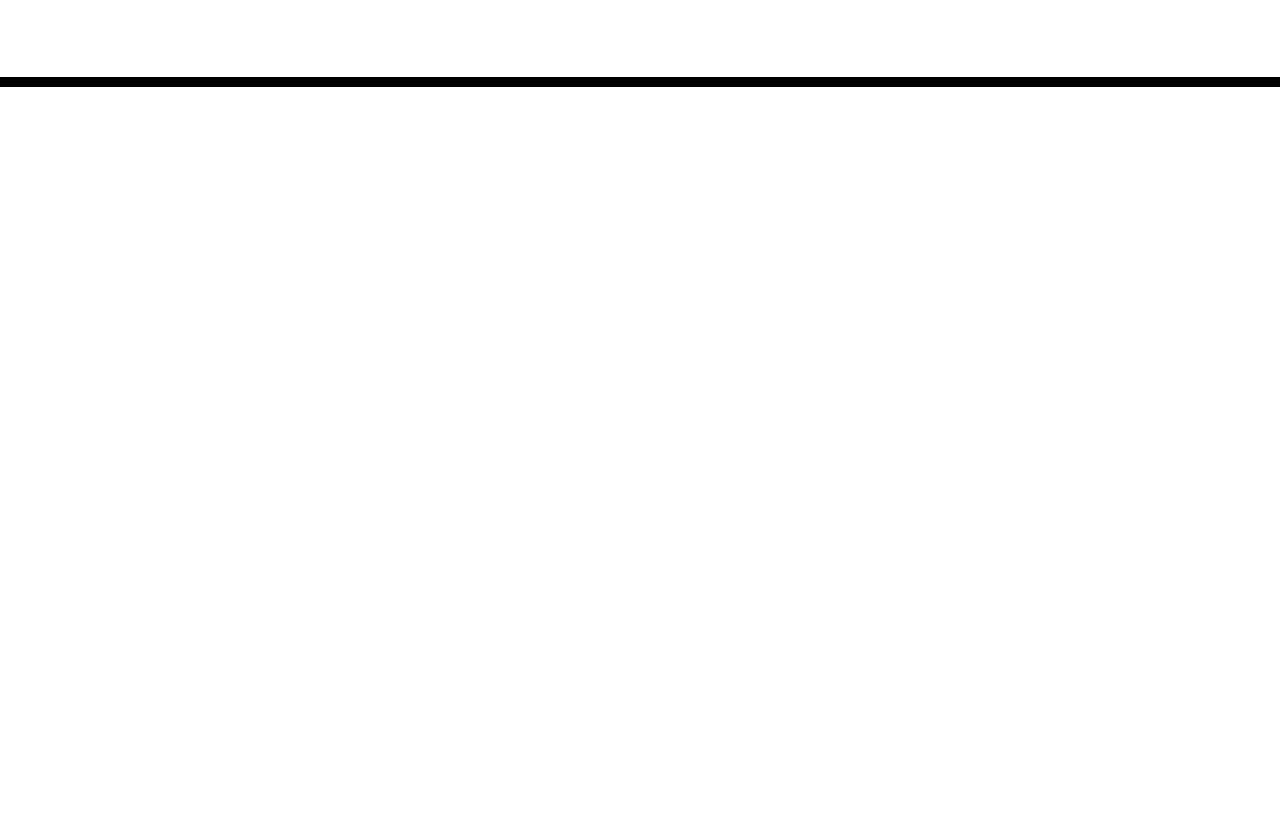
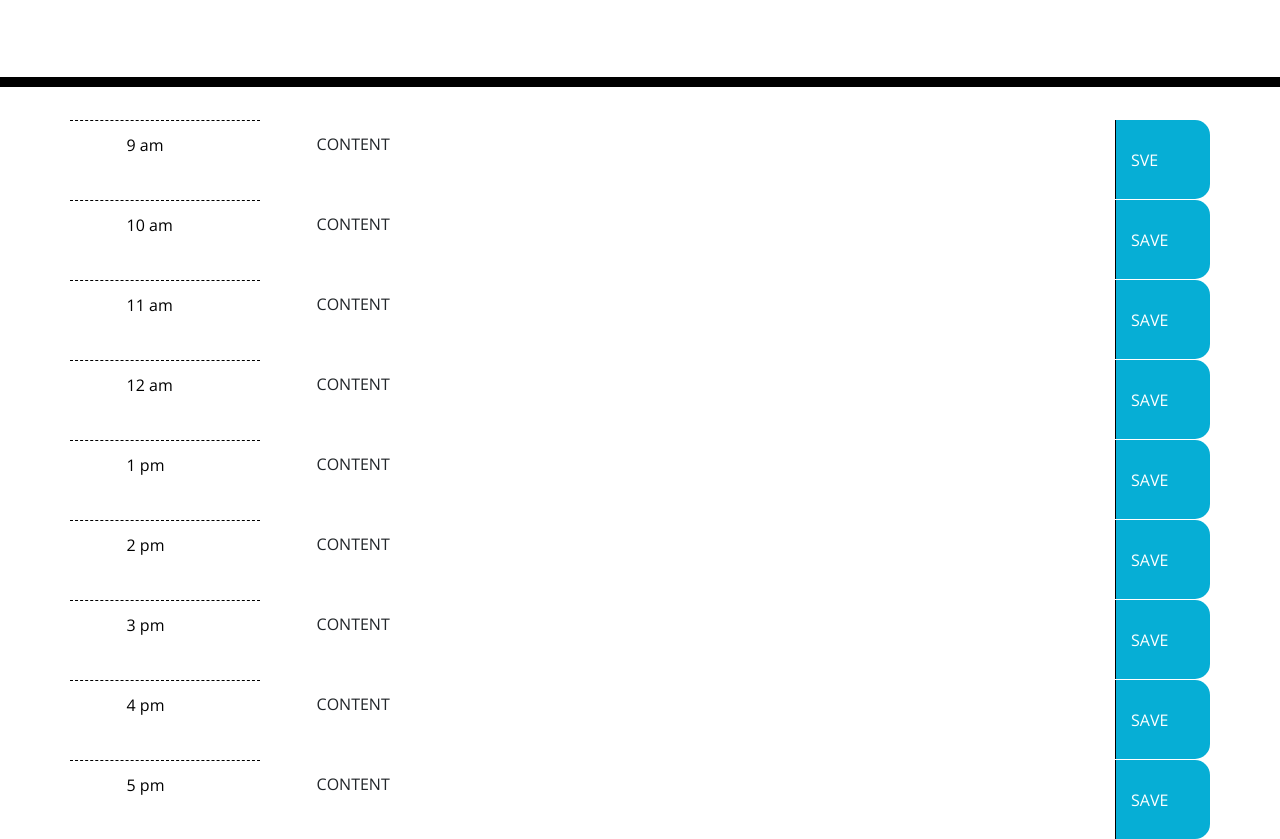
Before and after one commit to Kokkonut/Work-Day-Scheduler, a plain HTML site: page index.html in a window 1280 px wide. Shown: the part 181-1020 px from the top of the page. Before the commit the page ends 800 px from the top, so only its background shows below. Drawn offline with nearby package versions, Linux system fonts and the light colour scheme; files that its build step writes are made by us from their sources.

Commit message:
Completed grid for day planner, relevent css added to each col/row. Layout DOES NOT match demo yet

```diff
--- a/index.html
+++ b/index.html
@@ -18,7 +18,7 @@
       href="https://fonts.googleapis.com/css?family=Open+Sans&display=swap"
       rel="stylesheet"
     />
-    <link rel="stylesheet" href="style.css" />
+    <link rel="stylesheet" href="./assets/styles/style.css" />
     <title>Work Day Scheduler</title>
   </head>
 
@@ -28,8 +28,118 @@
       <p class="lead">A simple calendar app for scheduling your work day</p>
       <p id="currentDay" class="lead"></p>
     </header>
+
+    <!-- Wrapper for timeBlock -->
     <div class="container">
-      <!-- Timeblocks go here -->
+      <!-- 9AM -->
+      <div class="row">
+        <div class="col-2 hour">
+          9 am
+        </div>
+        <div class="col-9">
+          CONTENT
+        </div>
+        <div class="col-1 saveBtn">
+          SVE
+        </div>
+      </div>
+<!-- 10am -->
+      <div class="row">
+        <div class="col-2 hour">
+          10 am
+        </div>
+        <div class="col-9">
+          CONTENT
+        </div>
+        <div class="col-1 saveBtn">
+          SAVE
+        </div>
+      </div>
+<!-- 11am -->
+      <div class="row">
+        <div class="col-2 hour">
+          11 am
+        </div>
+        <div class="col-9">
+          CONTENT
+        </div>
+        <div class="col-1 saveBtn">
+          SAVE
+        </div>
+      </div>
+<!-- 12am -->
+      <div class="row">
+        <div class="col-2 hour">
+          12 am
+        </div>
+        <div class="col-9">
+          CONTENT
+        </div>
+        <div class="col-1 saveBtn">
+          SAVE
+        </div>
+      </div>
+<!-- 1pm -->
+      <div class="row">
+        <div class="col-2 hour">
+          1 pm
+        </div>
+        <div class="col-9">
+          CONTENT
+        </div>
+        <div class="col-1 saveBtn">
+          SAVE
+        </div>
+      </div>
+<!-- 2pm -->
+      <div class="row">
+        <div class="col-2 hour">
+          2 pm
+        </div>
+        <div class="col-9">
+          CONTENT
+        </div>
+        <div class="col-1 saveBtn">
+          SAVE
+        </div>
+      </div>
+<!-- 3pm -->
+      <div class="row">
+        <div class="col-2 hour">
+          3 pm
+        </div>
+        <div class="col-9">
+          CONTENT
+        </div>
+        <div class="col-1 saveBtn">
+          SAVE
+        </div>
+      </div>
+<!-- 4pm -->
+      <div class="row">
+        <div class="col-2 hour">
+          4 pm
+        </div>
+        <div class="col-9">
+          CONTENT
+        </div>
+        <div class="col-1 saveBtn">
+          SAVE
+        </div>
+      </div>
+<!-- 5pm -->
+      <div class="row">
+        <div class="col-2 hour">
+          5 pm
+        </div>
+        <div class="col-9">
+          CONTENT
+        </div>
+        <div class="col-1 saveBtn">
+          SAVE
+        </div>
+      </div>
+
     </div>
 
     <script src="https://cdnjs.cloudflare.com/ajax/libs/jquery/3.2.1/jquery.min.js"></script>
```
